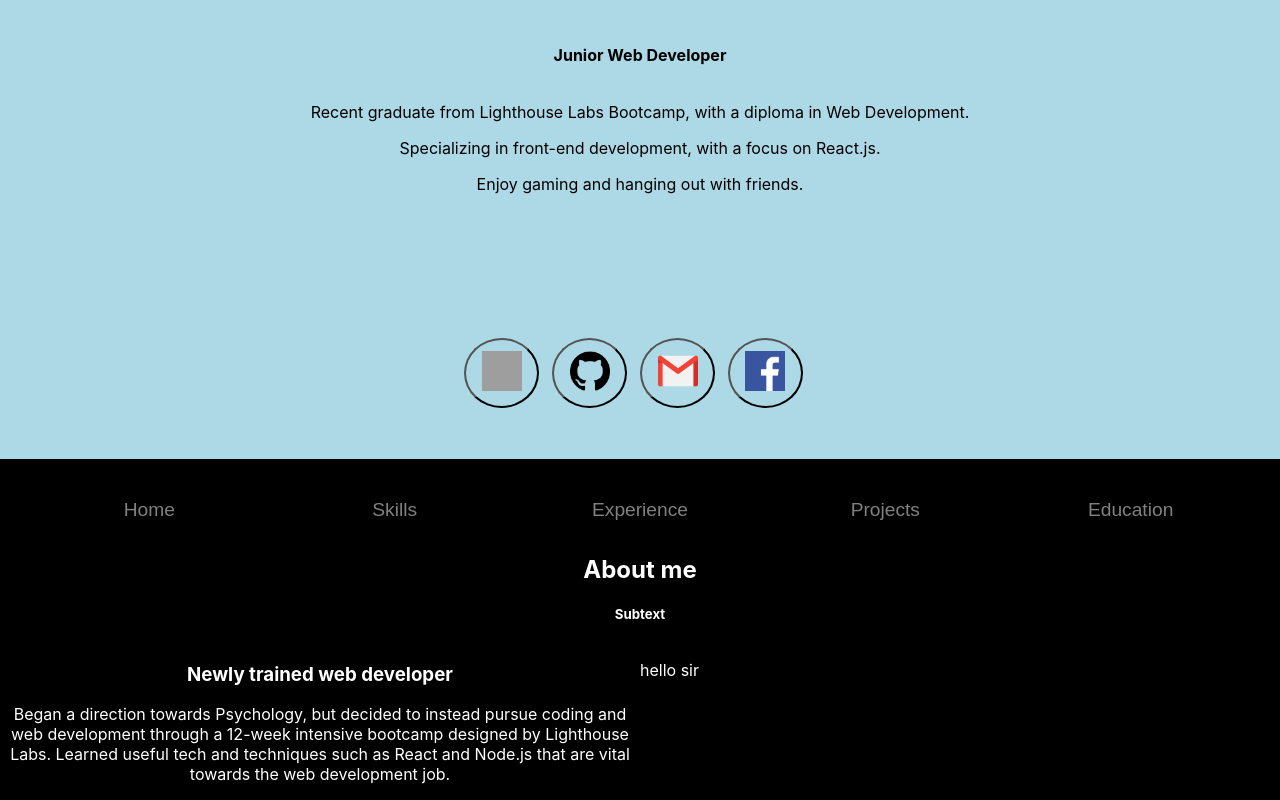
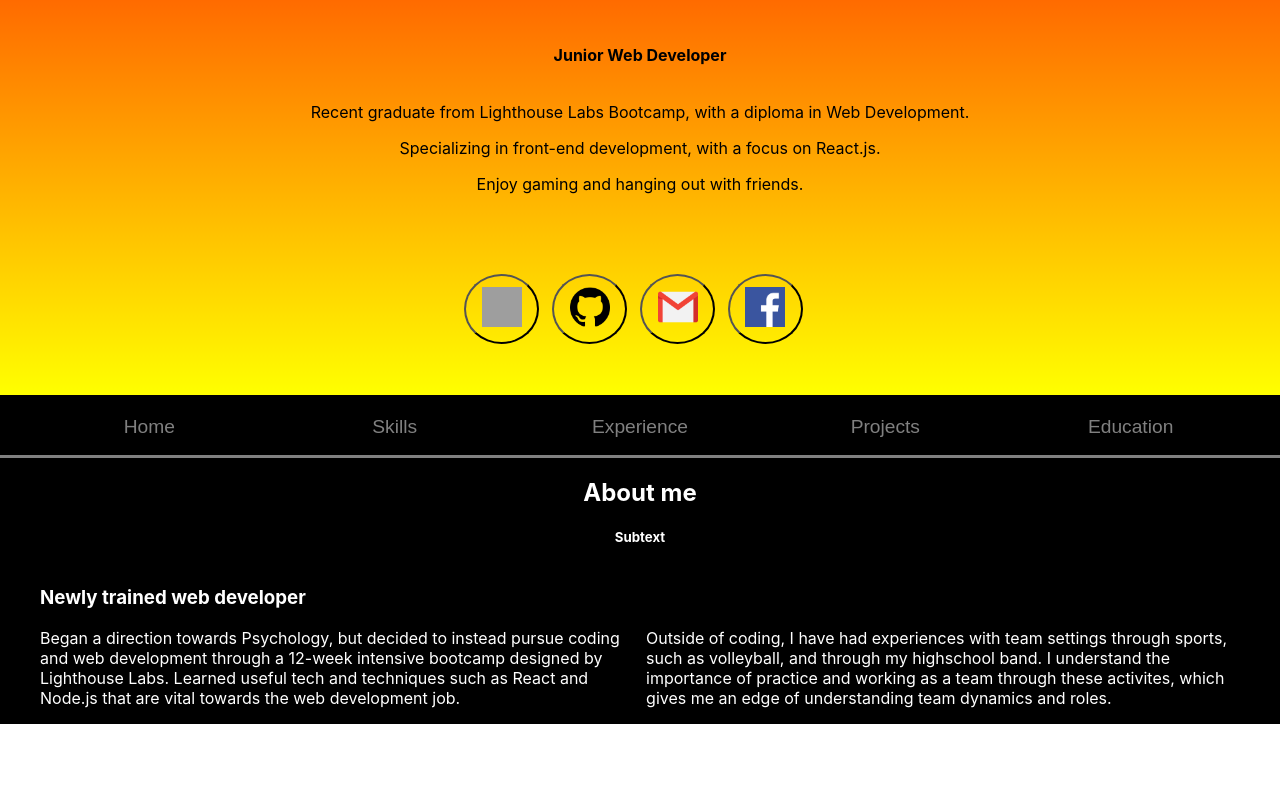
Before and after one commit to princeton98/Personal-Portfolio, a React (Create React App) app: page / in a window 1280 px wide. Shown: the part 285-1085 px from the top of the page. After the commit the page ends 1009 px from the top, so only its background shows below. Built offline with nearby package versions, Linux system fonts and the light colour scheme; grey boxes are pictures that could not be loaded.

Commit message:
added css to some files

```diff
--- a/src/App.css
+++ b/src/App.css
@@ -38,7 +38,7 @@
 }
 
 .Top {
-  background-color: lightblue;
+  background-image: linear-gradient(red, yellow);
 }
 
 .Bottom {
--- a/src/components/Buttons.css
+++ b/src/components/Buttons.css
@@ -14,5 +14,5 @@ img {
 }
 
 .socials {
-  padding-top: 10%;
+  padding-top: 5%;
 }
--- a/src/components/Tabs.css
+++ b/src/components/Tabs.css
@@ -1,6 +1,9 @@
 .tabs {
   display: flex;
   justify-content: space-evenly;
+  align-items: center;
+  border-bottom: solid;
+  border-color: grey;
 }
 .tabs-buttons {
   width: 15%;
@@ -9,5 +12,11 @@
   background: none;
   color: grey;
   border: none;
-  margin-top: 2%
+  outline: none;
+  margin-bottom: 0.3%;
+  margin-top: 0.5%;
 }
+
+.tabs :hover {
+  color: orangered;
+}
--- a/src/components/Tabs_description/Home.css
+++ b/src/components/Tabs_description/Home.css
@@ -3,6 +3,19 @@
 }
 
 .left-side {
+  width: 51%;
+  word-wrap: break-word;
+  text-align: left;
+  margin-left: 2.5em;
   width: 50%;
+}
+
+.right-side {
+  width: 49%;
+  text-align: left;
   word-wrap: break-word;
+  margin-right: 2.5em;
+  display: flex;
+  align-items: center;
+  margin-top: 3.5%;
 }
--- a/src/components/Tabs_description/Home.jsx
+++ b/src/components/Tabs_description/Home.jsx
@@ -14,7 +14,7 @@ export default function Home(props) {
       </div>
       <div className="right-side">
         <p>
-          hello sir
+          Outside of coding, I have had experiences with team settings through sports, such as volleyball, and through my highschool band. I understand the importance of practice and working as a team through these activites, which gives me an edge of understanding team dynamics and roles.
         </p>
       </div>
       </section>
```
